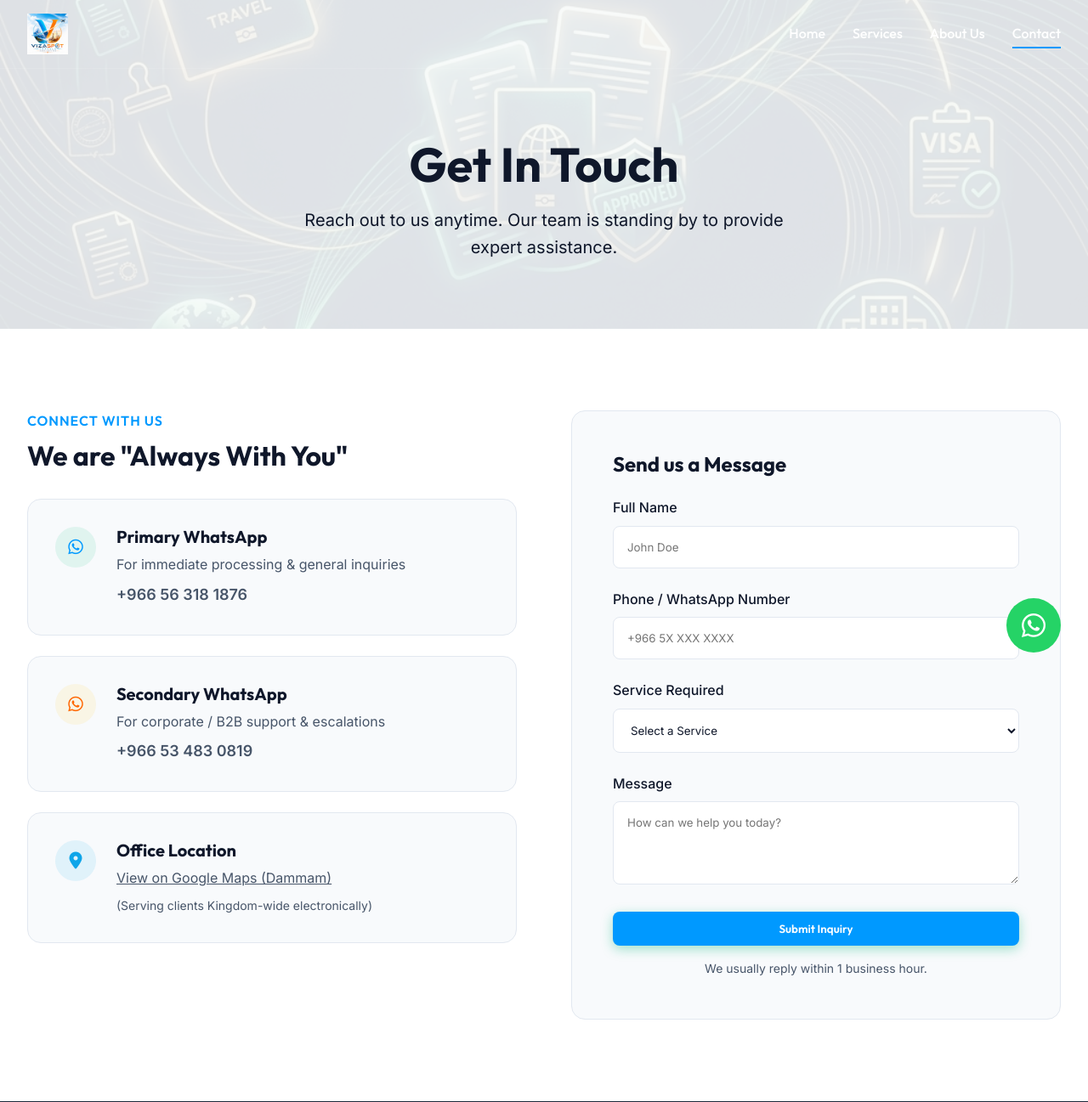
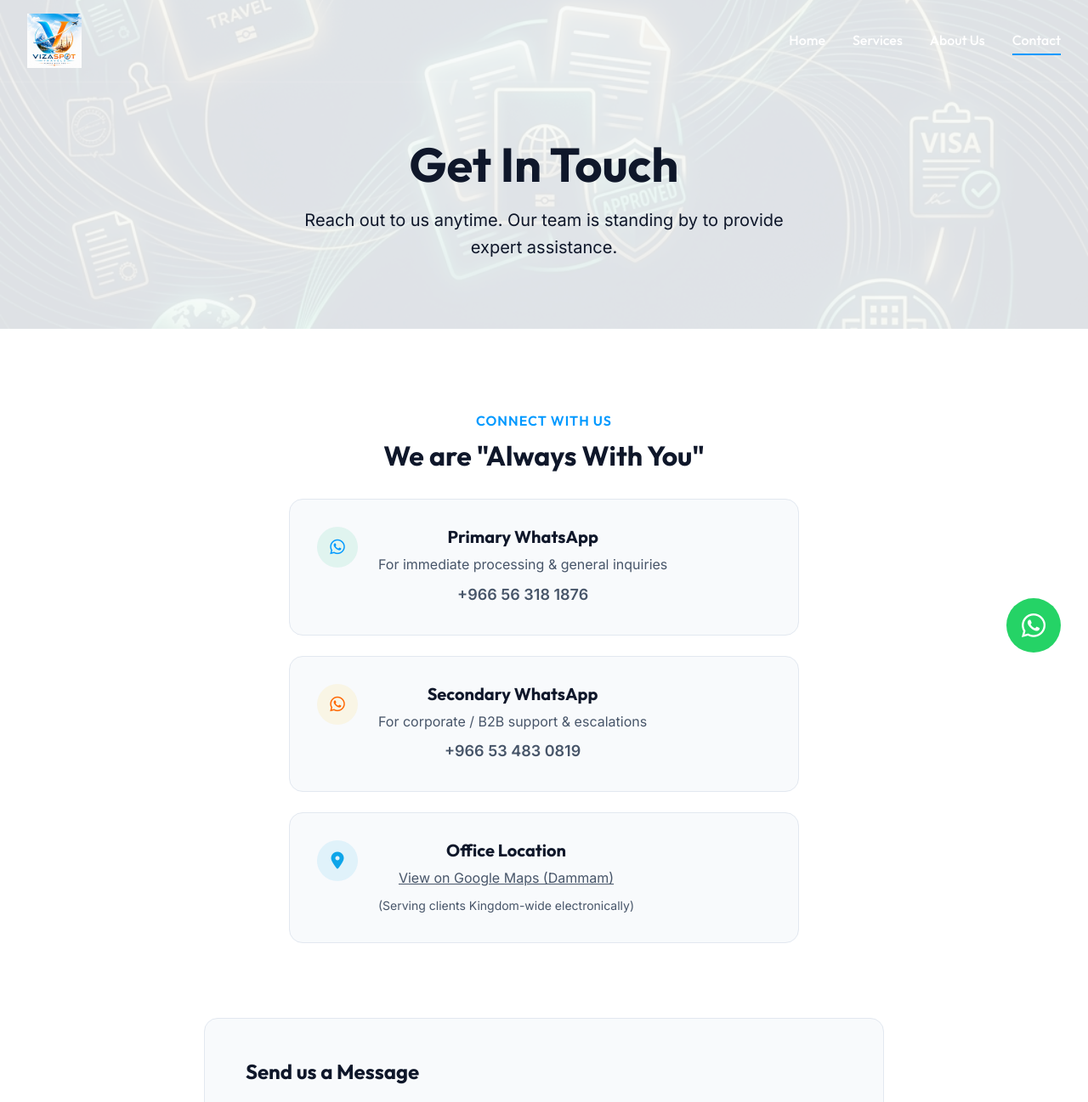
Before and after one commit to AlifX7/VizaSpot, a plain HTML site: page contact.html in a window 1280 px wide. Shown: the top 1297 px of the page at 85% size. Drawn offline with Linux system fonts and the light colour scheme.

Commit message:
Enlarge logo, add logo to hero section, and center contact form vertically

```diff
--- a/contact.html
+++ b/contact.html
@@ -16,7 +16,7 @@
   <header class="header">
     <div class="container nav-container">
       <a href="index.html" class="logo">
-        <img src="assets/images/logo.jpg" alt="VIZA SPOT" style="height: 3rem; width: auto;">
+        <img src="assets/images/logo.jpg" alt="VIZA SPOT" class="header-logo">
       </a>
 
       <nav class="nav-links">
--- a/style.css
+++ b/style.css
@@ -184,7 +184,17 @@ img {
   display: flex;
   align-items: center;
   justify-content: space-between;
-  height: 5rem;
+  height: 6rem; /* increased from 5rem to fit bigger logo */
+}
+
+.header-logo {
+  height: 4rem !important; /* increased from 3rem */
+  width: auto;
+  transition: var(--transition);
+}
+
+.header.scrolled .header-logo {
+  height: 3rem !important; /* shrink on scroll */
 }
 
 .logo {
@@ -798,12 +808,23 @@ img {
 
 /* Contact Page Specific */
 .contact-grid {
-  display: grid;
-  grid-template-columns: 1fr 1fr;
+  display: flex;
+  flex-direction: column;
   gap: 4rem;
+  max-width: 800px;
+  margin: 0 auto;
+}
+
+.contact-info {
+  display: flex;
+  flex-direction: column;
+  align-items: center;
+  text-align: center;
 }
 
 .contact-info-card {
+  width: 100%;
+  max-width: 600px;
   background: var(--bg-secondary);
   padding: 2rem;
   border-radius: 1rem;
```
Also changed, not shown: about.html (+1 -1 lines), index.html (+4 -1 lines), services.html (+1 -1 lines).
